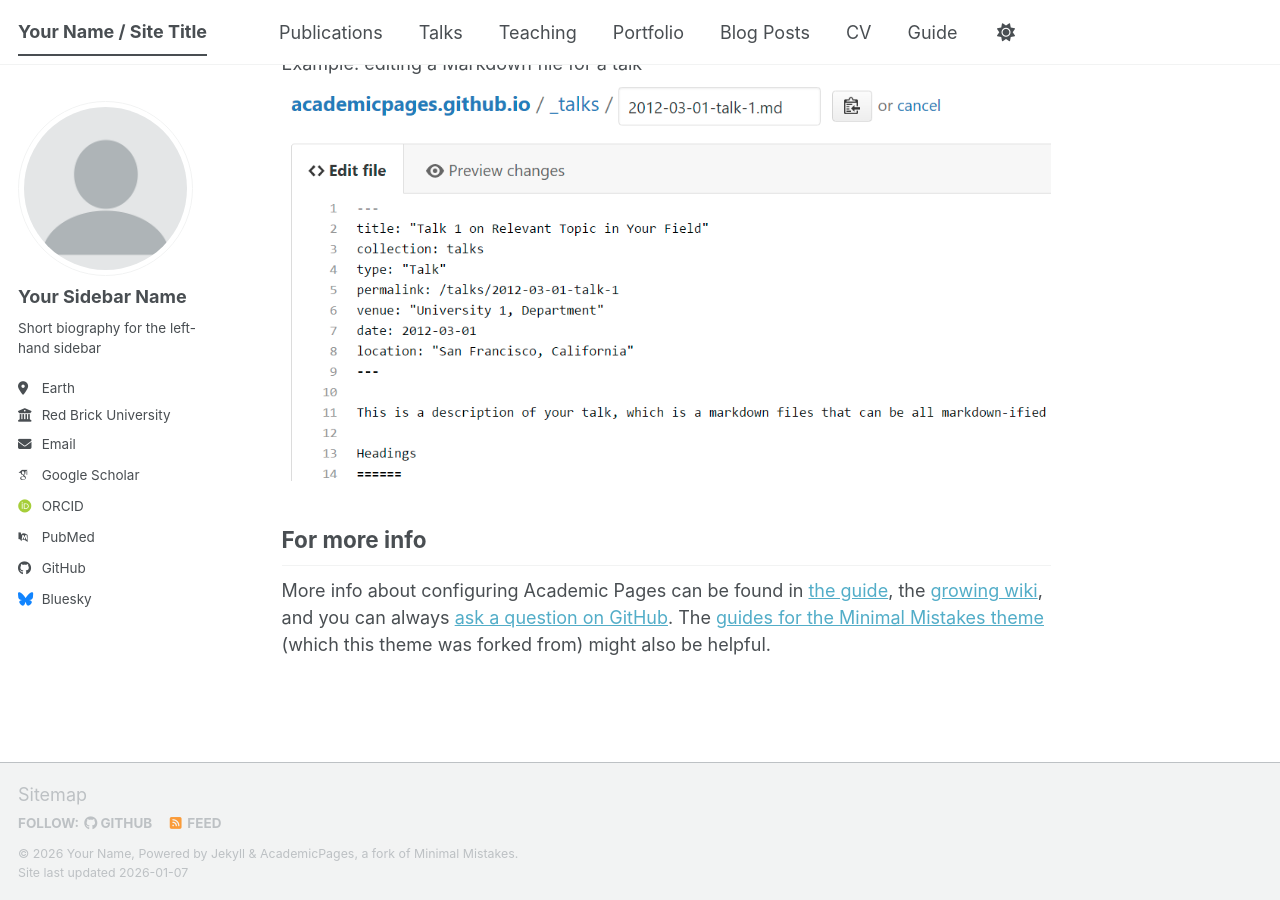
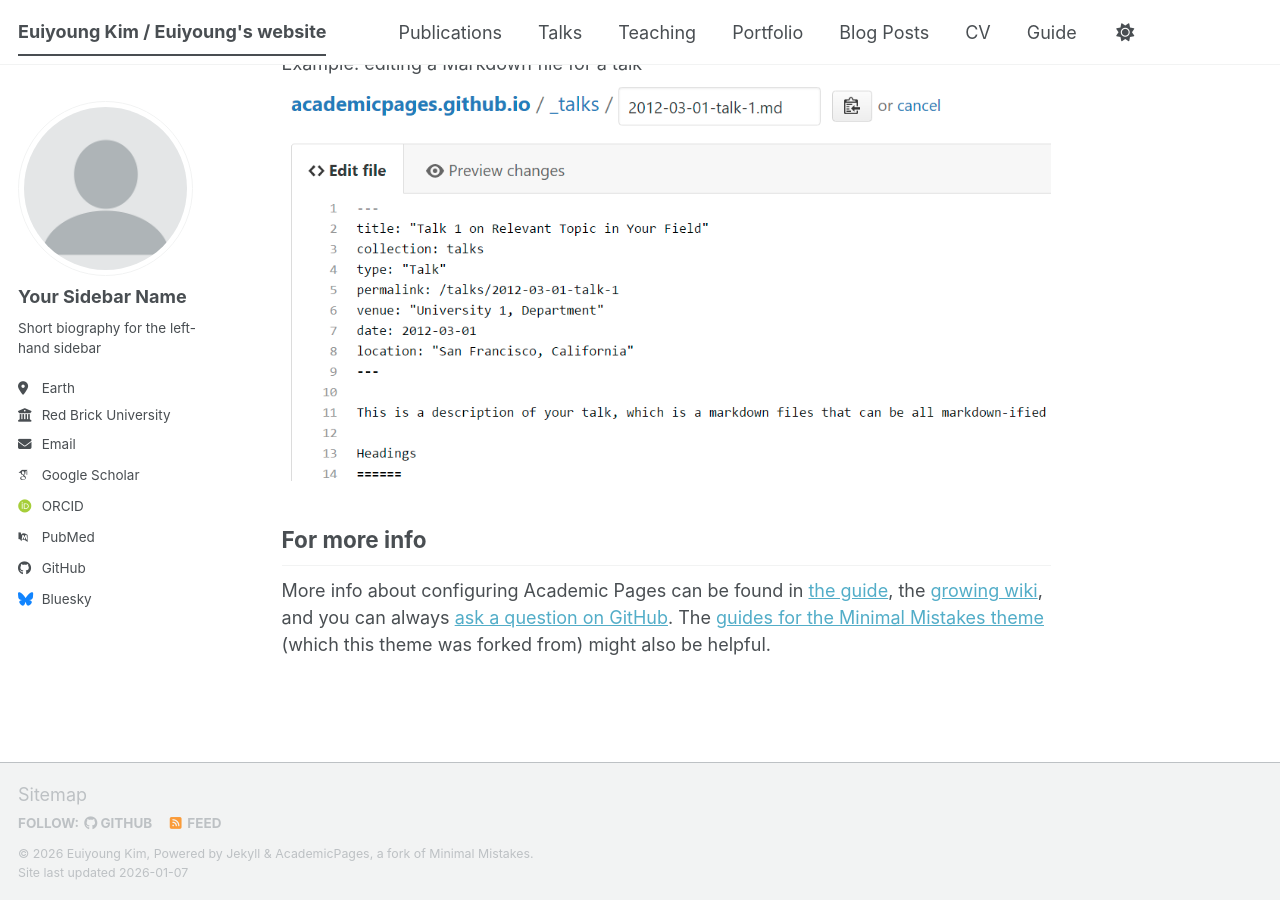
Before and after one commit to key9912/key9912.github.io, a Jekyll site: the page built from _pages/about.md, in a window 1280 px wide and 900 px high, scrolled down 2720 px. Built offline with Jekyll 4.4.1, drawn with Linux system fonts in a browser that asks for light colours; some web fonts are replaced; a script bundle is joined from its source files by our own code; library files that are not in the unit come from our copies.

Commit message:
Update _config.yml

```diff
--- a/_config.yml
+++ b/_config.yml
@@ -9,10 +9,10 @@
 # Basic Site Settings
 locale                   : "en-US"
 site_theme               : "default" # The available themes options are "default", "air", "sunrise", "mint", "dirt" and "contrast"
-title                    : "Your Name / Site Title"
+title                    : "Euiyoung Kim / Euiyoung's website"
 title_separator          : "-"
-name                     : &name "Your Name"
-description              : &description "Your Name's academic portfolio"   # Update this with a general description of your site, this is the default if not overridden by a page
+name                     : &name "Euiyoung Kim"
+description              : &description "Euiyoung's academic portfolio"   # Update this with a general description of your site, this is the default if not overridden by a page
 url                      : https://academicpages.github.io # The base hostname & protocol for your site e.g. "https://[your GitHub username].github.io",
                                                            # or if you already have some other page hosted on Github then use "https://[your GitHub username].github.io/[Your Repo Name]"
 baseurl                  : "" # the subpath of your site, e.g. "/blog"
```
